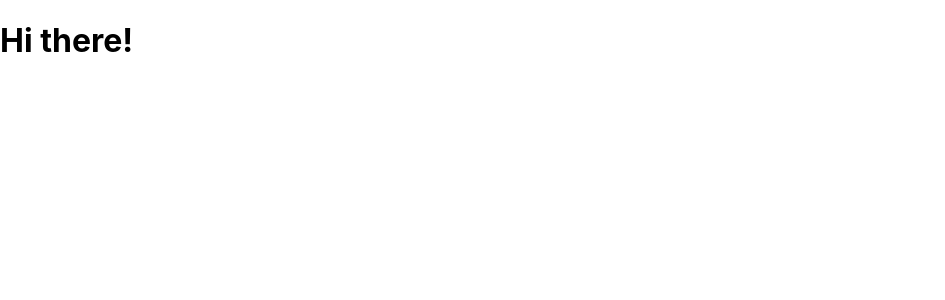
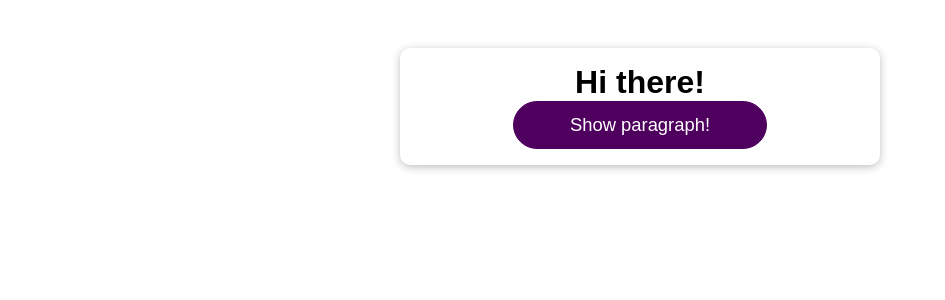
Before and after one commit to anuzza/ReactBehindTheScenes, a React (Create React App) app: page / in a window 1280 px wide. Shown: the top 300 px of the page, without its empty margins (0-945 px from the left). Built offline with nearby package versions, Linux system fonts and the light colour scheme.

Commit message:
analyzing state changes

```diff
--- a/src/App.css
+++ b/src/App.css
@@ -1,38 +1,14 @@
-.App {
+.app {
+  margin: 3rem auto;
+  width: 30rem;
+  padding: 1rem;
+  background: white;
+  box-shadow: 0 2px 8px rgba(0, 0, 0, 0.26);
+  border-radius: 10px;
   text-align: center;
 }
 
-.App-logo {
-  height: 40vmin;
-  pointer-events: none;
+.app h1 {
+  margin: 0;
+  text-align: center;
 }
-
-@media (prefers-reduced-motion: no-preference) {
-  .App-logo {
-    animation: App-logo-spin infinite 20s linear;
-  }
-}
-
-.App-header {
-  background-color: #282c34;
-  min-height: 100vh;
-  display: flex;
-  flex-direction: column;
-  align-items: center;
-  justify-content: center;
-  font-size: calc(10px + 2vmin);
-  color: white;
-}
-
-.App-link {
-  color: #61dafb;
-}
-
-@keyframes App-logo-spin {
-  from {
-    transform: rotate(0deg);
-  }
-  to {
-    transform: rotate(360deg);
-  }
-}
--- a/src/App.js
+++ b/src/App.js
@@ -1,11 +1,21 @@
-import React from 'react';
-
+import React, {useState} from 'react';
 import './App.css';
+import Button from './Components/UI/Button/Button';
 
 function App() {
+  const [btnClicked, setBtnClicked]= useState(false);
+
+  const onClickHandler = ()=>{
+    setBtnClicked((prevShow)=>!prevShow);
+
+  }
+
+
   return (
     <div className="app">
       <h1>Hi there!</h1>
+      {btnClicked && <p>This is new!</p>}
+      <Button onClick = {onClickHandler}>Show paragraph! </Button>
     </div>
   );
 }
--- a/src/Components/UI/Button/Button.js
+++ b/src/Components/UI/Button/Button.js
@@ -1,5 +1,4 @@
 import React from 'react';
-
 import classes from './Button.module.css';
 
 const Button = (props) => {
--- a/src/index.css
+++ b/src/index.css
@@ -1,13 +1,16 @@
+* {
+  box-sizing: border-box;
+}
+
+html {
+  font-family: sans-serif;
+  background: #fff;
+}
+
 body {
   margin: 0;
-  font-family: -apple-system, BlinkMacSystemFont, 'Segoe UI', 'Roboto', 'Oxygen',
-    'Ubuntu', 'Cantarell', 'Fira Sans', 'Droid Sans', 'Helvetica Neue',
-    sans-serif;
-  -webkit-font-smoothing: antialiased;
-  -moz-osx-font-smoothing: grayscale;
 }
 
-code {
-  font-family: source-code-pro, Menlo, Monaco, Consolas, 'Courier New',
-    monospace;
+main {
+  margin-top: 6rem;
 }
--- a/src/index.js
+++ b/src/index.js
@@ -1,17 +1,8 @@
 import React from 'react';
 import ReactDOM from 'react-dom/client';
+
 import './index.css';
 import App from './App';
-import reportWebVitals from './reportWebVitals';
 
 const root = ReactDOM.createRoot(document.getElementById('root'));
-root.render(
-  <React.StrictMode>
-    <App />
-  </React.StrictMode>
-);
-
-// If you want to start measuring performance in your app, pass a function
-// to log results (for example: reportWebVitals(console.log))
-// or send to an analytics endpoint. Learn more: https://bit.ly/CRA-vitals
-reportWebVitals();
+root.render(<App />);
```
